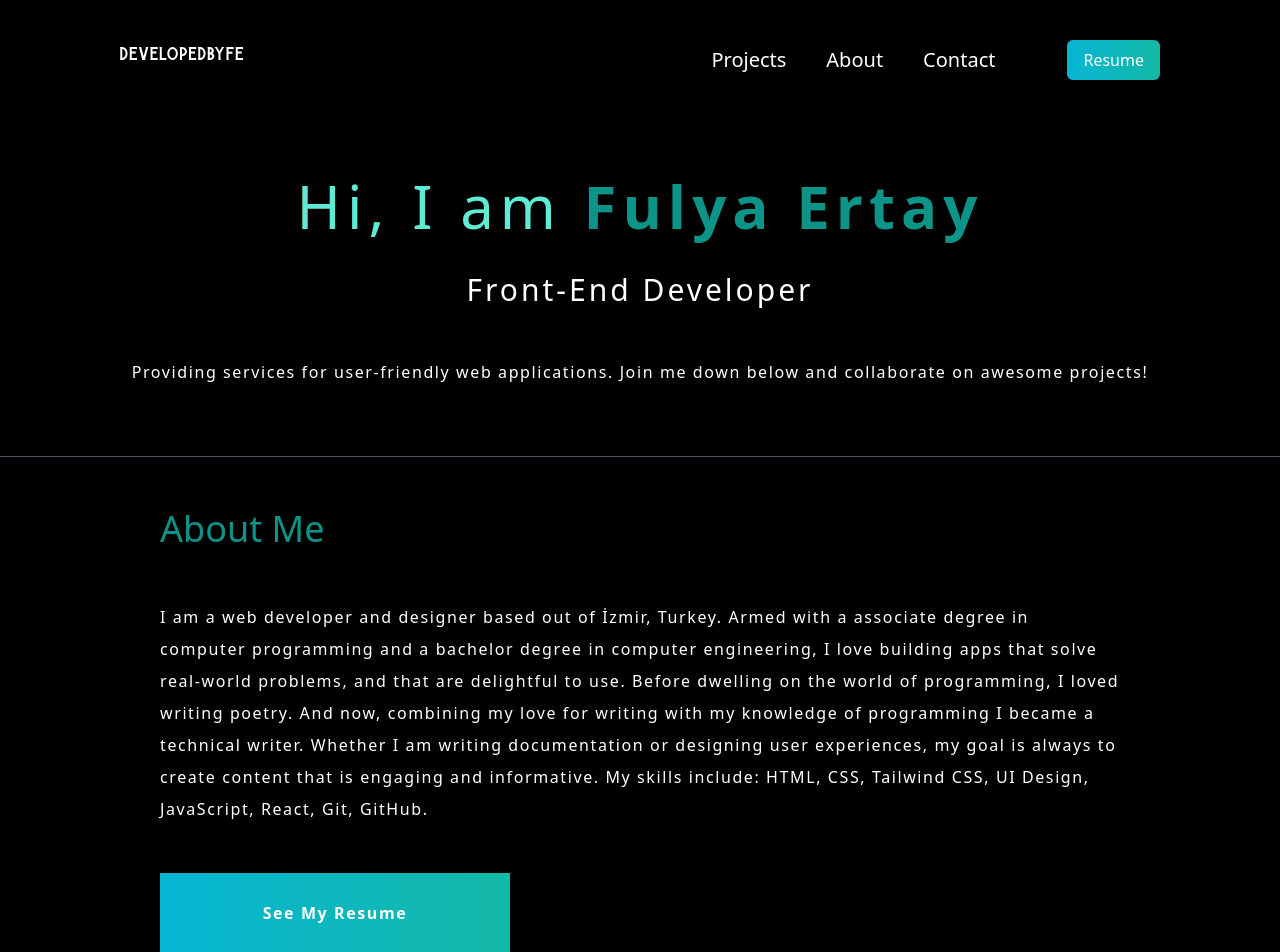
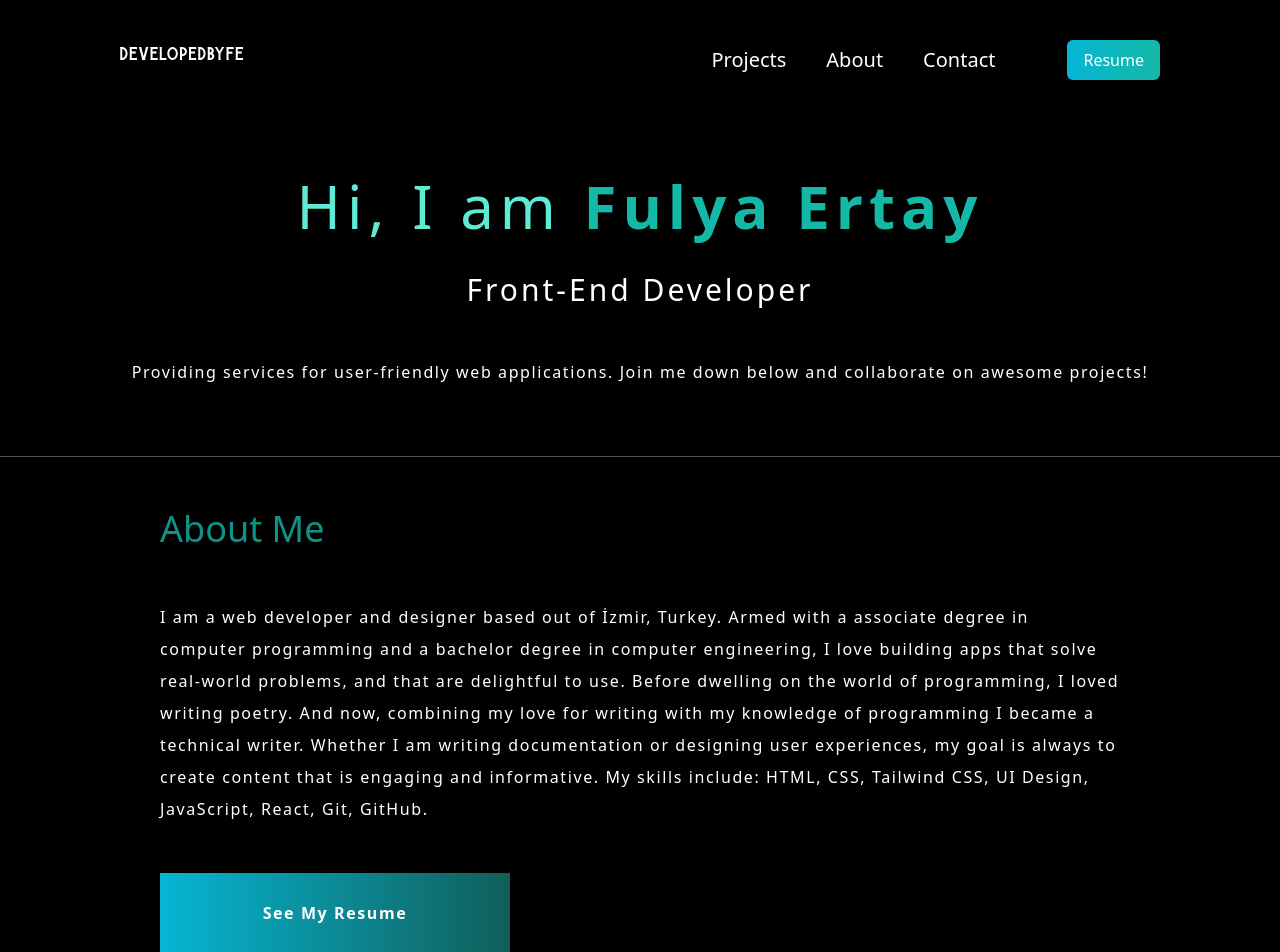
Before and after one commit to fulyaertay/personal-portfolio, a Next.js app: page / in a window 1280 px wide. Shown: the top 952 px of the page. Built offline with nearby package versions, Linux system fonts and the light colour scheme.

Commit message:
header updated

```diff
--- a/pages/index.tsx
+++ b/pages/index.tsx
@@ -6,6 +6,7 @@ import {
   AiFillTwitterCircle,
   AiFillLinkedin,
   AiFillGithub,
+  AiOutlineDribbble
 } from "react-icons/ai";
 import Image from "next/legacy/image";
 import fe from "../public/avatar.jpg";
@@ -58,7 +59,7 @@ export default function Home() {
 
           <div className="flex flex-col gap-5 mb-12 ">
             <h2 className="text-5xl py-2 text-teal-300 tracking-widest  font-medium md:text-6xl">
-              Hi, I am <b className="text-teal-600 ">Fulya Ertay</b>
+              Hi, I am <b className="text-teal-500 ">Fulya Ertay</b>
             </h2>
             <h3 className="text-2xl py-2 md:text-3xl tracking-widest  text-white ">
               Front-End Developer
@@ -99,7 +100,7 @@ export default function Home() {
                 <div className="text-center md:text-left">
                   <a
                     id="get-in-touch"
-                    className="bg-gradient-to-r from-cyan-500 tracking-widest  to-teal-500 font-bold text-white p-7 md:text-center  hover:bg-black  inline-block w-[350px] md:h-20  mt-10 mb-12"
+                    className="bg-gradient-to-r from-cyan-500 tracking-widest  to-teal-800 font-bold text-white p-7 md:text-center  hover:bg-black  inline-block w-[350px] md:h-20  mt-10 mb-12"
                     href="https://www.showwcase.com/fulyaertay"
                   >
                     See My Resume
@@ -236,7 +237,7 @@ export default function Home() {
             <div className="text-center md:text-left">
               <a
                 id="get-in-touch"
-                className="bg-gradient-to-r from-cyan-500 tracking-widest  to-teal-500 font-bold text-white p-7 md:text-center  hover:bg-black  inline-block w-[350px] md:h-20  mb-12"
+                className="bg-gradient-to-r from-cyan-800 tracking-widest  to-teal-500 font-bold text-white p-7 md:text-center  hover:bg-black  inline-block w-[350px] md:h-20  mb-12"
                 href="mailto: fulya.ertay@gmail.com"
               >
                 Send Mail
@@ -250,6 +251,12 @@ export default function Home() {
       <footer className="p-5 bg-black  md:flex md:justify-center md:max-w-full md:p-6 dark:bg-gray-800 shadow-lg">
         <span className="text-sm sm:text-center ">
           <div className="text-5xl flex justify-center gap-16 py-3">
+          <a href="https://dribbble.com/fulyaertay" className="text-gray-200">
+          <  AiOutlineDribbble></AiOutlineDribbble>
+
+          </a>
+
+
             <a href="https://twitter.com/Fulinin_" className="text-gray-200">
               <AiFillTwitterCircle></AiFillTwitterCircle>
             </a>
```
